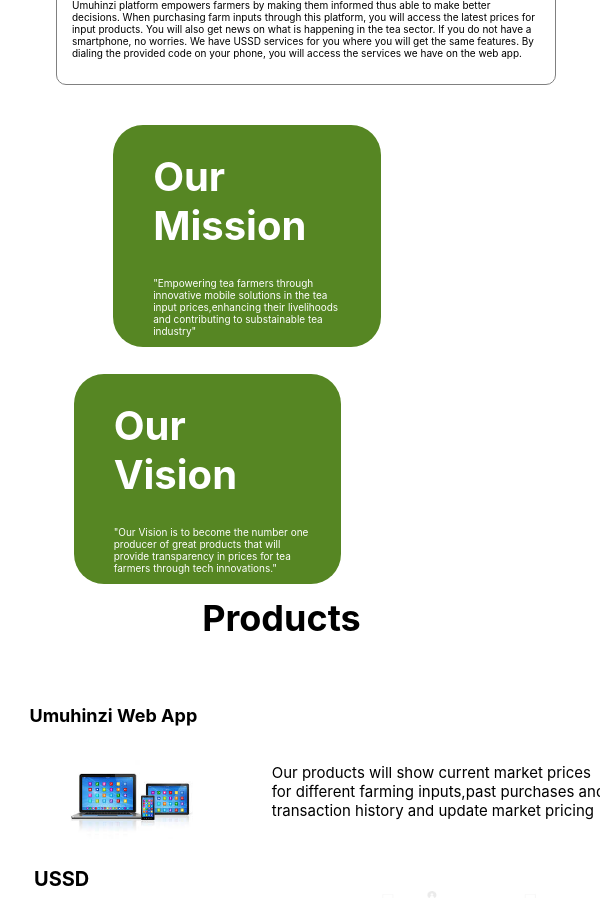
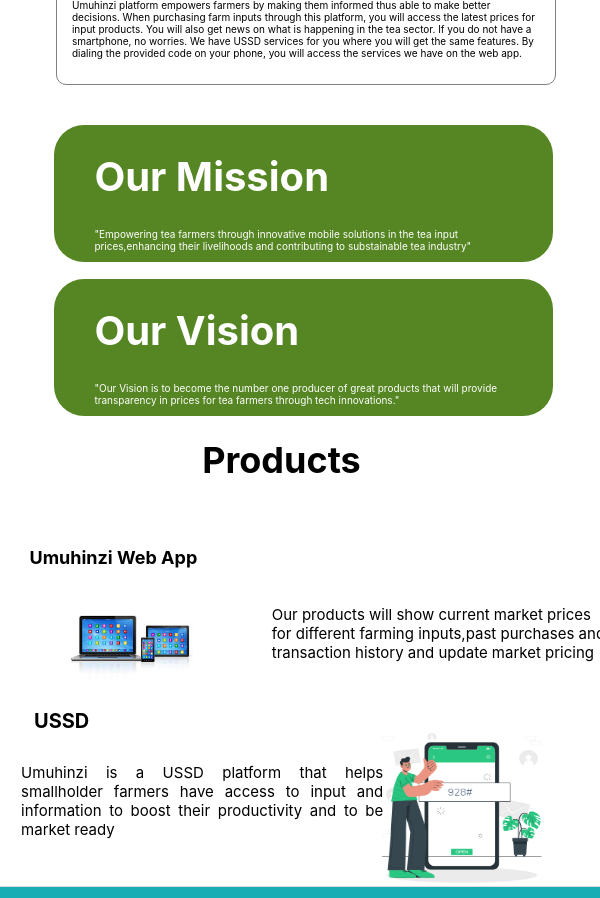
Before and after one commit to akirachix/Elites-Informational, a React (Create React App) app in the folder umuhinzi-react/: page / in a window 600 px wide. Shown: the part 940-1838 px from the top of the page. Built offline with nearby package versions, Linux system fonts and the light colour scheme.

Commit message:
added changes

```diff
--- a/umuhinzi-react/src/Footer/index.css
+++ b/umuhinzi-react/src/Footer/index.css
@@ -137,6 +137,7 @@
 
 
 
+
    }
 
 
@@ -144,7 +145,7 @@
       .footer-container{
          flex-direction: column;
          font-size: 18px;
-         width: 89%;
+         width: 90%;
       }
 
       .contacts-container{
@@ -224,8 +225,8 @@
    @media screen and (min-width:681px) and (max-width:880px){
       .footer-container{
          flex-direction: column;
-         font-size: 30px;
-         width: 93.5%;
+         font-size: 20px;
+         width: 94.5%;
       }
 
      .umuhinzi{
@@ -378,3 +379,15 @@
    }
 
    }
+   @media screen and (min-width:360px) and (max-width:740px){
+      .footer-container{
+         width: 89%;
+      }
+
+   }
+   @media screen and (min-width:540px) and (max-width:720px){
+      .footer-container{
+         width: 94.9%;
+      }
+
+   }
--- a/umuhinzi-react/src/Navbar/index.css
+++ b/umuhinzi-react/src/Navbar/index.css
@@ -316,6 +316,7 @@
 
    }
 
+
    @media only screen and (min-width:681px) and (max-width:880px){
     .navbar{
       display: flex;
@@ -593,7 +594,7 @@
 
       .hamburger {
         display: block;
-        margin-left: 200px;
+       margin-left: 40%;
         margin-top: 20px;
         font-weight: bold;
 
--- a/umuhinzi-react/src/Team/index.css
+++ b/umuhinzi-react/src/Team/index.css
@@ -76,7 +76,7 @@
   @media only screen and (min-device-width : 280px){
     .team-container {
       align-self: center;
-      width: 108.5%;
+      width: 105%;
 
     }
 
@@ -123,6 +123,13 @@
 
 
 }
+@media screen and (min-width:540px) and (max-width:720px){
+      .team-container{
+         width: 108%;
+      }
+
+   }
+
 
 
 @media only screen and (min-device-width : 320px) and (max-device-width : 480px) {
--- a/umuhinzi-react/src/VisionAndMission/index.css
+++ b/umuhinzi-react/src/VisionAndMission/index.css
@@ -31,13 +31,7 @@
     }
 
 
-    @media screen and(min-width:280px)and(max-width:360px) {
-        .missionvision{
-            display: grid;
-            margin-left: 5%;
-        }
 
-    }
     @media screen and(min-width:361px)and(max-width:480px) {
         .missionvision{
             display: grid;
@@ -86,9 +80,19 @@
     @media screen and (min-width:360px) and (max-width:740px){
         .missionvision{
             display: grid;
-            width: 94%;
-            margin-left: 10.4%;
+            width: 90%;
+            margin-left: 8%;
             margin-bottom: 40px;
+        }
+        .mission{
+        width: 76%;
+        margin-left: -1%;
+        font-size: 40px;
+        }
+        .vision{
+            width: 76%;
+            margin-left: -1%;
+            font-size: 40px;
         }
 
     }
@@ -98,23 +102,23 @@
             margin-left: 2%;
             font-size: 20px;
             width: 100%;
-            margin-bottom: 40px;
+            margin-bottom: 90px;
         }
         .mission{
             font-size: 20px;
-            width: 73%;
-            margin-left: 7%;
+            width: 75%;
+            margin-left: 6%;
         }
         .vision{
             font-size: 20px;
-            width: 73%;
-            margin-left: 7%;
+            width: 75%;
+            margin-left: 6%;
         }
 
     }
     @media screen and (min-width:820px) and (max-width:1180px){
         .missionvision{
-            display: flex;
+            display: grid;
             width: 90%;
             gap: 1%;
             margin-left: 1%;
@@ -128,24 +132,20 @@
         }
 
     }
-    @media screen and (min-width:540px) and(max-width:740px){
+
+    @media screen and (min-width:912px) and (max-width:1368px){
         .missionvision{
-            display: grid;
-            margin-left: 2%;
-            width: 100%
+            width: 100%;
+            margin-left: 1%;
+            gap: 10%;
+            margin-bottom: 100px;
         }
-        .mission{
-            margin-left:70% ;
         }
 
-    }
+        @media screen and (min-width:540px) and (max-width:720px){
+            .missionvision{
+               width: 93.9%;
+               margin-left: 10%;
+            }
 
-    @media screen and (min-width:1280px) and (max-width:1350px){
-        .missionvision{
-            width: 88%;
-            margin-left: 3%;
-            gap: 5%;
-            margin-bottom: 80px;
-        }
-
-    }
+         }
```
